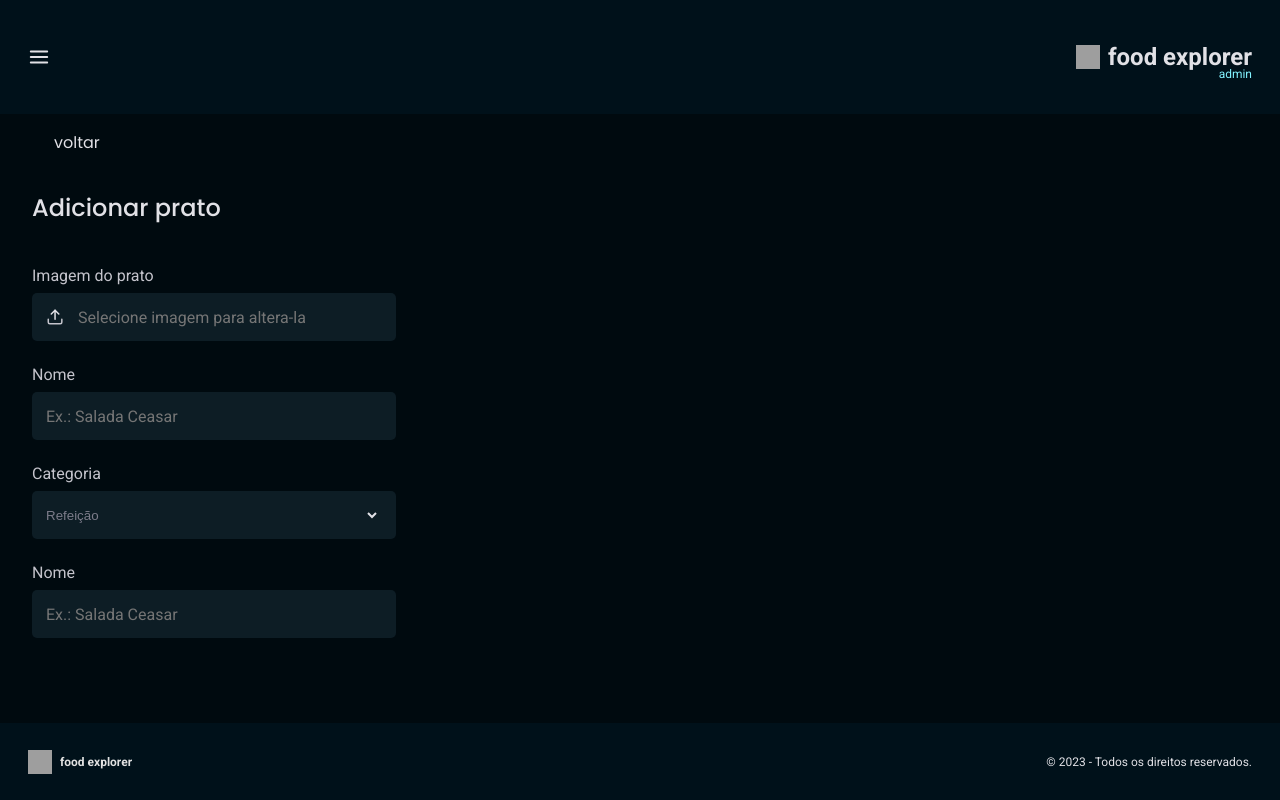
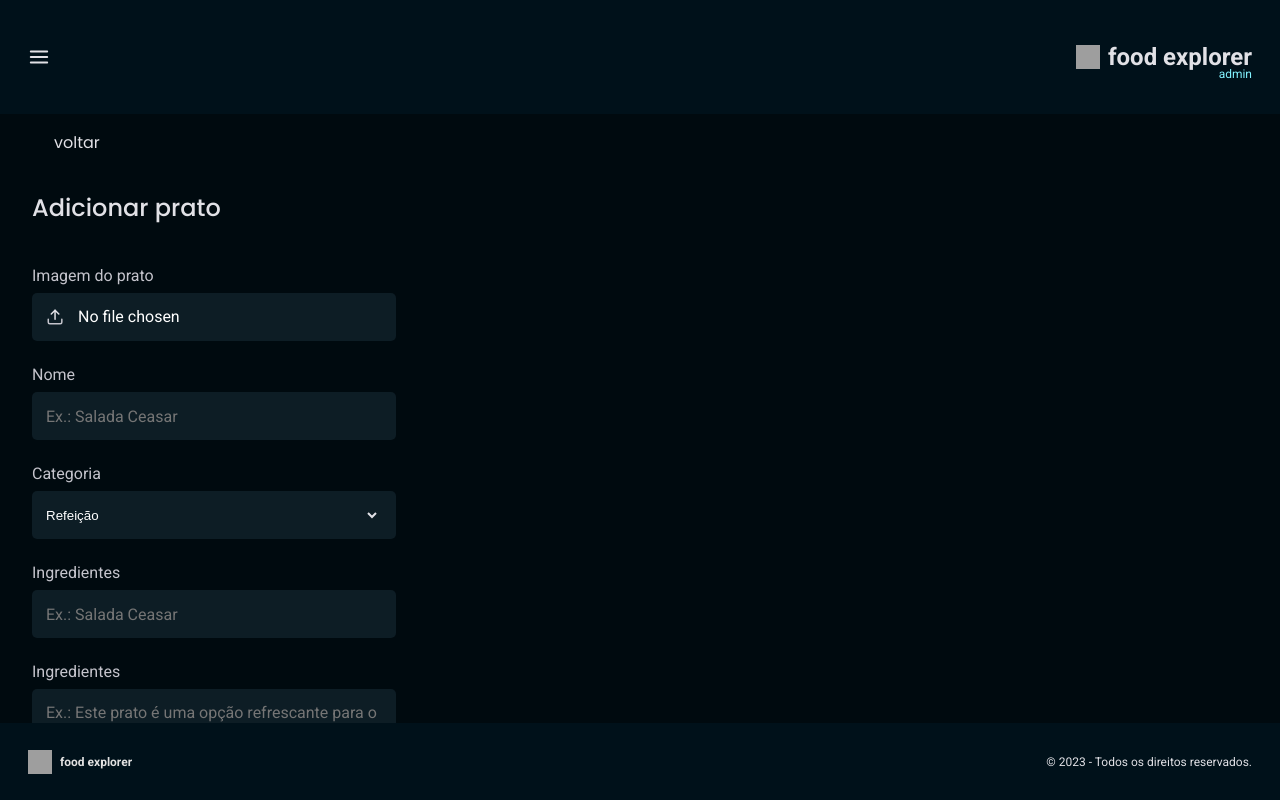
Before and after one commit to walacecordeiro/foodExplorer, a React (Vite) app in the folder clientSide/: page / in a window 1280 px wide. Built offline with nearby package versions, Linux system fonts and the light colour scheme; grey boxes are pictures that could not be loaded; some icons are missing.

Commit message:
continuo trabalhando na página NewDish

```diff
--- a/clientSide/src/components/Form/styles.js
+++ b/clientSide/src/components/Form/styles.js
@@ -11,36 +11,4 @@ export const Container = styled.form`
     color: ${({ theme }) => theme.COLORS.Light_400};
     margin-bottom: -1.6rem;
   }
-
-  .select {
-    padding: 1.4rem;
-    position: relative;
-    height: 4.8rem;
-
-    background-color: ${({ theme }) => theme.COLORS.Dark_900};
-    border-radius: 0.5rem;
-
-    &:focus-within {
-      outline: 1px solid ${({ theme }) => theme.COLORS.Cake_100};
-    }
-
-    > select {
-      width: 100%;
-      outline: none;
-      appearance: none;
-
-      color: ${({ theme }) => theme.COLORS.Light_500};
-      background-color: ${({ theme }) => theme.COLORS.Dark_900};
-      border: none;
-    }
-
-    > svg {
-      font-size: 1.6rem;
-      position: absolute;
-      top: 1.6rem;
-      right: 1.6rem;
-      pointer-events: none;
-    }
-
-  }
 `;
--- a/clientSide/src/components/MySelect/styles.js
+++ b/clientSide/src/components/MySelect/styles.js
@@ -17,7 +17,7 @@ export const Container = styled.div`
     outline: none;
     appearance: none;
 
-    color: ${({ theme }) => theme.COLORS.Light_500};
+    color: ${({ theme }) => theme.COLORS.Light_100};
     background-color: ${({ theme }) => theme.COLORS.Dark_900};
     border: none;
   }
--- /dev/null
+++ b/clientSide/src/components/TextArea/index.jsx
@@ -0,0 +1,6 @@
+/* eslint-disable react/prop-types */
+import { Container } from "./styles";
+
+export function TextArea({ value, ...rest }) {
+  return <Container {...rest}>{value}</Container>;
+}
--- /dev/null
+++ b/clientSide/src/components/TextArea/styles.js
@@ -0,0 +1,17 @@
+import styled from "styled-components";
+
+export const Container = styled.textarea`
+  padding: 1.4rem;
+  height: 17.2rem;
+
+  background-color: ${({ theme }) => theme.COLORS.Dark_900};
+  border: none;
+  resize: none;
+  border-radius: 0.5rem;
+
+  color: ${({ theme }) => theme.COLORS.Light_100};
+
+  &:focus {
+    outline: 1px solid ${({ theme }) => theme.COLORS.Cake_100};
+  }
+`;
--- a/clientSide/src/pages/NewDish/index.jsx
+++ b/clientSide/src/pages/NewDish/index.jsx
@@ -5,6 +5,7 @@ import { Form } from "../../components/Form";
 import { FiUpload } from "react-icons/fi";
 import { BiSolidChevronDown } from "react-icons/bi";
 import { MySelect } from "../../components/MySelect";
+import { TextArea } from "../../components/TextArea";
 import { Input } from "../../components/Input";
 import { Footer } from "../../components/Footer";
 
@@ -18,11 +19,7 @@ export function NewDish() {
           <h2>Adicionar prato</h2>
           <Form>
             <label htmlFor="img">Imagem do prato</label>
-            <Input
-              name="img"
-              icon={FiUpload}
-              placeholder="Selecione imagem para altera-la"
-            />
+            <Input type="file" accept="image/*" name="img" icon={FiUpload} />
 
             <label htmlFor="dishName">Nome</label>
             <Input name="dishName" placeholder="Ex.: Salada Ceasar" />
@@ -38,8 +35,12 @@ export function NewDish() {
               <BiSolidChevronDown />
             </MySelect>
 
-            <label htmlFor="dishName">Nome</label>
-            <Input id="dishName" placeholder="Ex.: Salada Ceasar" />
+            <label htmlFor="dishIngredients">Ingredientes</label>
+            <Input id="dishIngredients" placeholder="Ex.: Salada Ceasar" />
+
+            <label htmlFor="dishDescription">Ingredientes</label>
+            <TextArea id="dishDescription" placeholder="Ex.: Este prato é uma opção refrescante para o verão" />
+
           </Form>
         </Content>
       </main>
--- a/clientSide/src/pages/NewDish/styles.js
+++ b/clientSide/src/pages/NewDish/styles.js
@@ -23,4 +23,17 @@ export const Content = styled.div`
     margin-top: 3.5rem;
     font-weight: 500;
   }
+
+  input[type="file"] {
+    position: relative;
+  }
+
+  input[type="file"]::-webkit-file-upload-button {
+    position: absolute;
+    width: 100%;
+    height: 100%;
+    visibility: hidden;
+    top: 0;
+    background-color: red;
+  }
 `;
```
